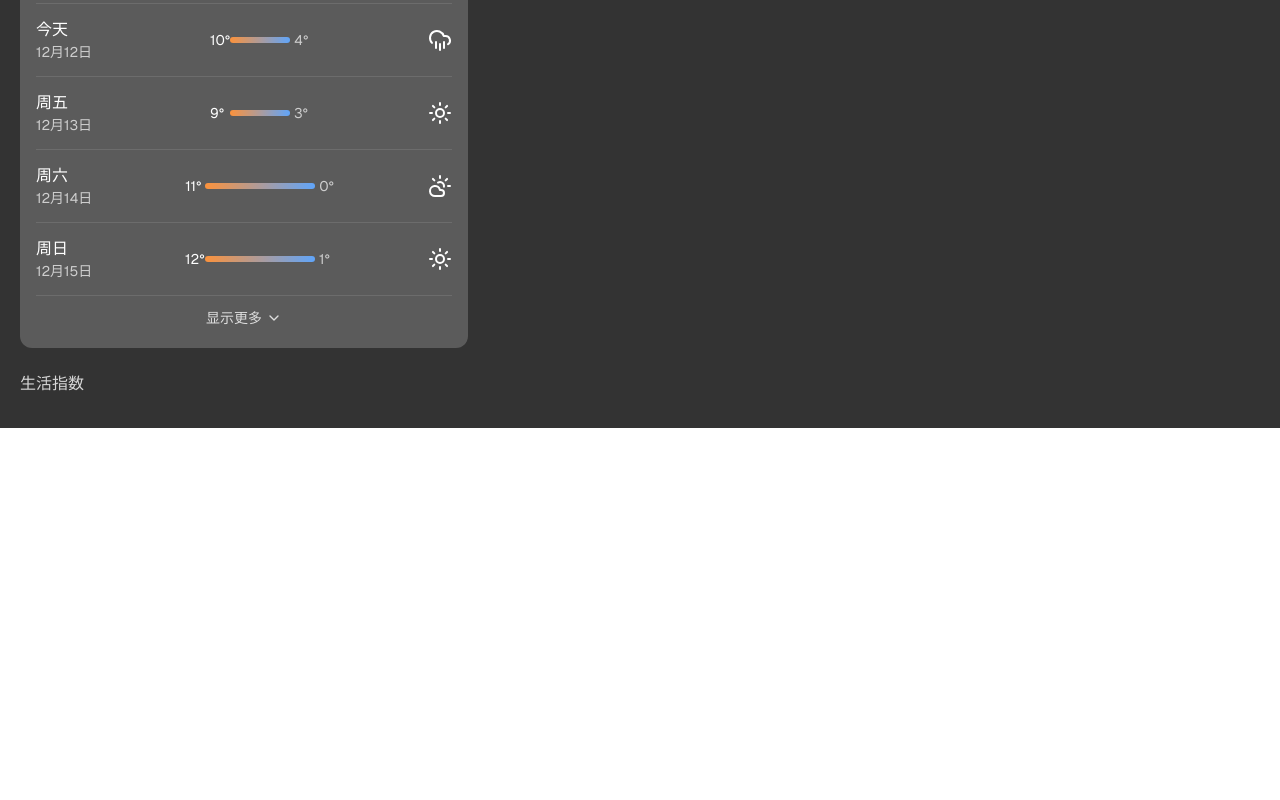
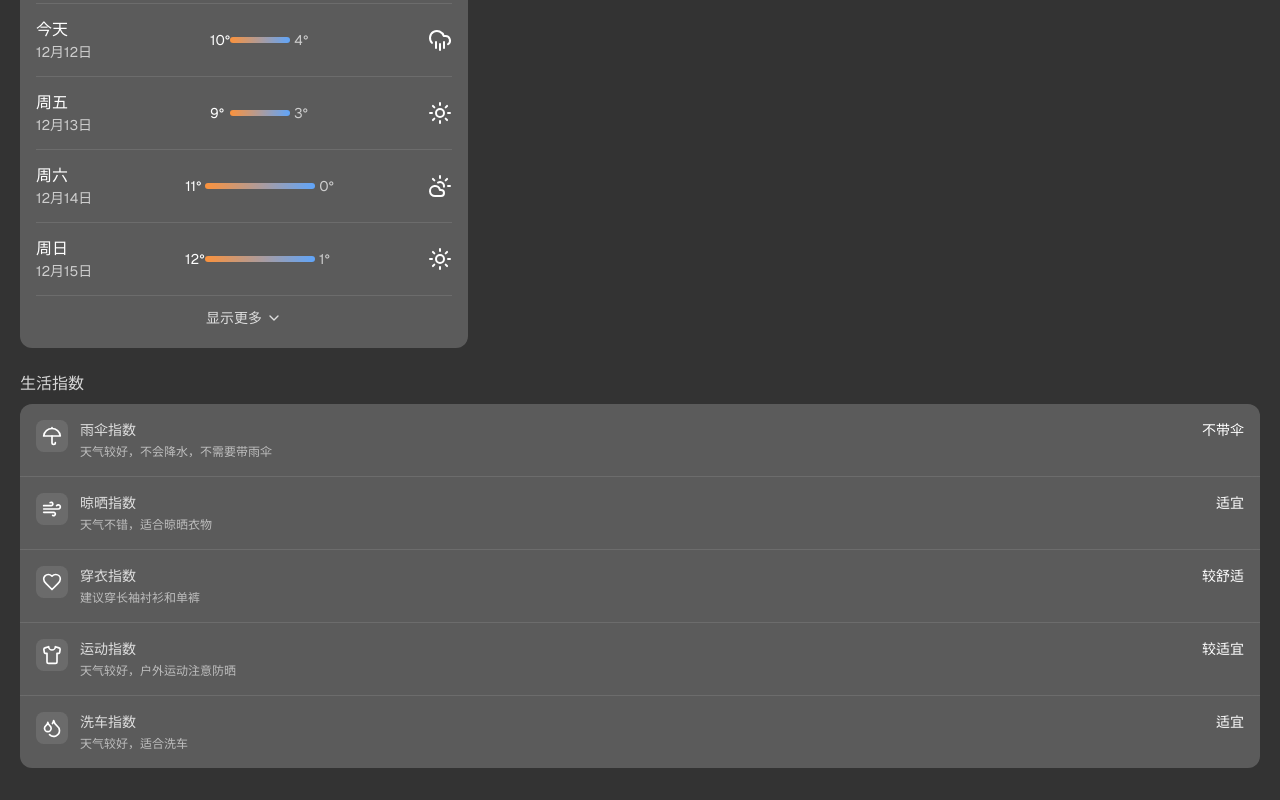
Before and after one commit to kosmosr/next-weather, a Next.js app: page / in a window 1280 px wide. Shown: the part 682-1482 px from the top of the page. Before the commit the page ends 1110 px from the top, so only its background shows below. Built offline with nearby package versions, Linux system fonts and the light colour scheme.

Commit message:
feat: add life index component

```diff
--- a/src/app/page.tsx
+++ b/src/app/page.tsx
@@ -1,6 +1,7 @@
 import { ChevronDown, ChevronUp, MapPin, Sun } from 'lucide-react'
 import { dynamicHourlyForecast as HourlyForecast, dynamicWeeklyForecast as WeeklyForecast } from '@/app/dynamic'
 import WeatherMetrics from '@/components/weather/weatherMetrics'
+import { LifeIndex } from '@/components/weather/lifeIndex'
 
 export default function Home() {
   /*return (
@@ -139,6 +140,7 @@ export default function Home() {
       </div>
       <div className="flex flex-col gap-2">
         <span className="text-white/80">生活指数</span>
+        <LifeIndex />
       </div>
     </div>
   )
--- /dev/null
+++ b/src/components/weather/lifeIndex.tsx
@@ -0,0 +1,57 @@
+import { Droplets, Heart, Shirt, Umbrella, Wind } from 'lucide-react'
+
+export const LifeIndex = () => {
+  const indexes = [
+    {
+      icon: <Umbrella className="w-5 h-5" />,
+      name: '雨伞指数',
+      level: '不带伞',
+      desc: '天气较好，不会降水，不需要带雨伞'
+    },
+    {
+      icon: <Wind className="w-5 h-5" />,
+      name: '晾晒指数',
+      level: '适宜',
+      desc: '天气不错，适合晾晒衣物'
+    },
+    {
+      icon: <Heart className="w-5 h-5" />,
+      name: '穿衣指数',
+      level: '较舒适',
+      desc: '建议穿长袖衬衫和单裤'
+    },
+    {
+      icon: <Shirt className="w-5 h-5" />,
+      name: '运动指数',
+      level: '较适宜',
+      desc: '天气较好，户外运动注意防晒'
+    },
+    {
+      icon: <Droplets className="w-5 h-5" />,
+      name: '洗车指数',
+      level: '适宜',
+      desc: '天气较好，适合洗车'
+    }
+  ];
+
+  return (
+    <div className="bg-white/20 rounded-xl backdrop-blur-sm">
+      <div className="divide-y divide-white/10">
+        {indexes.map((index, i) => (
+          <div key={i} className="p-4 flex items-start">
+            <div className="flex items-center justify-center w-8 h-8 bg-white/10 rounded-lg mr-3 text-white">
+              {index.icon}
+            </div>
+            <div className="flex-1">
+              <div className="flex items-center justify-between mb-1">
+                <span className="text-white/80 text-sm">{index.name}</span>
+                <span className="text-white text-sm font-medium">{index.level}</span>
+              </div>
+              <p className="text-white/60 text-xs">{index.desc}</p>
+            </div>
+          </div>
+        ))}
+      </div>
+    </div>
+  );
+}
```
